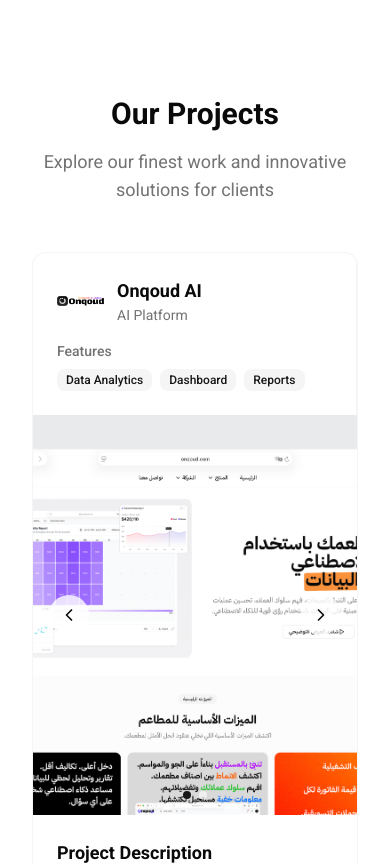
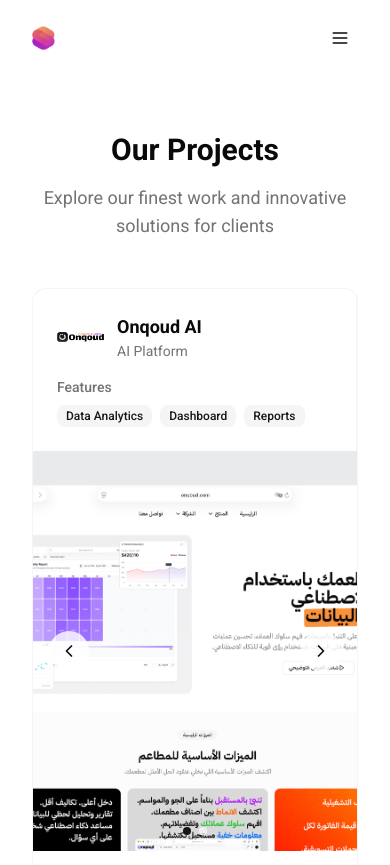
Before and after one commit to anashamad9/temp-project, a Next.js app: page /projects in a window 390 px wide. Shown: the top 865 px of the page. Built offline with nearby package versions, Linux system fonts and the light colour scheme.

Commit message:
Update navbar.tsx

```diff
--- a/components/navbar.tsx
+++ b/components/navbar.tsx
@@ -2,7 +2,7 @@
 
 import { LanguageToggle } from "./language-toggle";
 import Image from "next/image";
-import { useEffect, useState } from "react";
+import { useState } from "react";
 import { Menu, X } from "lucide-react";
 import Link from "next/link";
 
@@ -15,18 +15,34 @@ interface NavbarProps {
 
 export function Navbar({ language, onLanguageChange }: NavbarProps) {
   const [isMobileMenuOpen, setIsMobileMenuOpen] = useState(false);
-  const BP = process.env.NEXT_PUBLIC_BASE_PATH ?? ""; // "/temp-project" in prod
+
+  // basePath from next.config.mjs (empty locally, '/temp-project' in prod)
+  const BP = process.env.NEXT_PUBLIC_BASE_PATH ?? "";
 
   const content = {
-    en: { company: "Founders Lab", referral: "Make Money", projects: "Projects", services: "Services", contact: "Contact" },
-    ar: { company: "فاوندرز لاب", referral: "اربح المال", projects: "المشاريع", services: "الخدمات", contact: "تواصل" },
+    en: {
+      company: "Founders Lab",
+      referral: "Make Money",
+      projects: "Projects",
+      services: "Services",
+      contact: "Contact",
+    },
+    ar: {
+      company: "فاوندرز لاب",
+      referral: "اربح المال",
+      projects: "المشاريع",
+      services: "الخدمات",
+      contact: "تواصل",
+    },
   };
 
-  const logoSrc = "/FoundersLab.png"; // Next will prepend basePath automatically
+  const logoSrc = "/FoundersLab.png"; // must be in /public
 
   const scrollToServices = () => {
-    // If not on home, navigate to home#services-section with basePath
-    const isHome = window.location.pathname === `${BP}/` || window.location.pathname === `${BP}`;
+    const isHome =
+      window.location.pathname === `${BP}/` ||
+      window.location.pathname === `${BP}`;
+
     if (!isHome) {
       window.location.href = `${BP}/#services-section`;
       return;
@@ -39,46 +55,168 @@ export function Navbar({ language, onLanguageChange }: NavbarProps) {
   return (
     <div className="sticky top-3 z-50 w-full py-2">
       <div className="mx-auto max-w-screen-xl px-4 sm:px-6 lg:px-8">
-        {/* Desktop */}
+        {/* Desktop Navbar */}
         <div className="hidden md:flex">
           <nav className="w-full max-w-screen-xl mx-auto rounded-xl border bg-background px-4 py-2 border-zinc-200">
             <div className="flex w-full items-center justify-between gap-4">
               <div className="shrink-0">
                 <Link href={`${BP}/`}>
-                  <Image src={logoSrc} alt={content[language].company} width={120} height={28} className="w-auto h-6 cursor-pointer" />
+                  <Image
+                    src={logoSrc}
+                    alt={content[language].company}
+                    width={120}
+                    height={28}
+                    className="w-auto h-6 cursor-pointer"
+                  />
                 </Link>
               </div>
 
               <div className="flex items-center gap-2 lg:gap-4 flex-1 justify-center">
-                <Link href={`${BP}/make-money?lang=${language}`} className="px-3 py-2 hover:text-foreground transition-colors">
-                  <span className={`text-sm font-medium text-black ${language === "ar" ? "font-arabic" : "font-english"}`}>
+                <Link
+                  href={`${BP}/make-money?lang=${language}`}
+                  className="px-3 py-2 hover:text-foreground transition-colors"
+                >
+                  <span
+                    className={`text-sm font-medium text-black ${
+                      language === "ar" ? "font-arabic" : "font-english"
+                    }`}
+                  >
                     {content[language].referral}
                   </span>
                 </Link>
-                <Link href={`${BP}/projects?lang=${language}`} className="px-3 py-2 hover:text-foreground transition-colors">
-                  <span className={`text-sm font-medium text-black ${language === "ar" ? "font-arabic" : "font-english"}`}>
+                <Link
+                  href={`${BP}/projects?lang=${language}`}
+                  className="px-3 py-2 hover:text-foreground transition-colors"
+                >
+                  <span
+                    className={`text-sm font-medium text-black ${
+                      language === "ar" ? "font-arabic" : "font-english"
+                    }`}
+                  >
                     {content[language].projects}
                   </span>
                 </Link>
-                <button onClick={scrollToServices} className={`px-3 py-2 hover:text-foreground transition-colors text-sm font-medium text-black ${language === "ar" ? "font-arabic" : "font-english"}`}>
+                <button
+                  onClick={scrollToServices}
+                  className={`px-3 py-2 hover:text-foreground transition-colors text-sm font-medium text-black ${
+                    language === "ar" ? "font-arabic" : "font-english"
+                  }`}
+                >
                   {content[language].services}
                 </button>
-                <Link href={`${BP}/contact?lang=${language}`} className="px-3 py-2 hover:text-foreground transition-colors">
-                  <span className={`text-sm font-medium text-black ${language === "ar" ? "font-arabic" : "font-english"}`}>
+                <Link
+                  href={`${BP}/contact?lang=${language}`}
+                  className="px-3 py-2 hover:text-foreground transition-colors"
+                >
+                  <span
+                    className={`text-sm font-medium text-black ${
+                      language === "ar" ? "font-arabic" : "font-english"
+                    }`}
+                  >
                     {content[language].contact}
                   </span>
                 </Link>
               </div>
 
               <div className="shrink-0">
-                <LanguageToggle onLanguageChange={onLanguageChange} currentLanguage={language} />
+                <LanguageToggle
+                  onLanguageChange={onLanguageChange}
+                  currentLanguage={language}
+                />
               </div>
             </div>
           </nav>
         </div>
 
-        {/* Mobile ... keep same, but use `${BP}/...` in hrefs too */}
-        {/* ... update Links in the mobile menu the same way as above */}
+        {/* Mobile Navbar */}
+        <div className="md:hidden">
+          <div className="flex items-center justify-between px-4">
+            <Link href={`${BP}/`}>
+              <Image
+                src={logoSrc}
+                alt={content[language].company}
+                width={100}
+                height={24}
+                className="w-auto h-6 cursor-pointer"
+              />
+            </Link>
+
+            <button
+              onClick={() => setIsMobileMenuOpen(!isMobileMenuOpen)}
+              className="p-2 rounded-lg hover:bg-accent transition-colors"
+              aria-label="Toggle menu"
+            >
+              {isMobileMenuOpen ? <X className="h-5 w-5" /> : <Menu className="h-5 w-5" />}
+            </button>
+          </div>
+
+          {isMobileMenuOpen && (
+            <div className="mt-4 mx-4 rounded-xl border border-border/40 bg-background shadow-md">
+              <div className="p-4 space-y-2">
+                <Link
+                  href={`${BP}/make-money?lang=${language}`}
+                  className="block w-full py-3 px-2 rounded-lg hover:bg-accent transition-colors"
+                  onClick={() => setIsMobileMenuOpen(false)}
+                >
+                  <span
+                    className={`text-base font-medium text-muted-foreground hover:text-foreground transition-colors ${
+                      language === "ar" ? "font-arabic text-right" : "font-english"
+                    }`}
+                  >
+                    {content[language].referral}
+                  </span>
+                </Link>
+                <Link
+                  href={`${BP}/projects?lang=${language}`}
+                  className="block w-full py-3 px-2 rounded-lg hover:bg-accent transition-colors"
+                  onClick={() => setIsMobileMenuOpen(false)}
+                >
+                  <span
+                    className={`text-base font-medium text-muted-foreground hover:text-foreground transition-colors ${
+                      language === "ar" ? "font-arabic text-right" : "font-english"
+                    }`}
+                  >
+                    {content[language].projects}
+                  </span>
+                </Link>
+                <button
+                  onClick={scrollToServices}
+                  className={`block w-full text-left py-3 px-2 rounded-lg hover:bg-accent transition-colors text-base font-medium text-muted-foreground hover:text-foreground ${
+                    language === "ar" ? "font-arabic text-right" : "font-english"
+                  }`}
+                >
+                  {content[language].services}
+                </button>
+                <Link
+                  href={`${BP}/contact?lang=${language}`}
+                  className="block w-full py-3 px-2 rounded-lg hover:bg-accent transition-colors"
+                  onClick={() => setIsMobileMenuOpen(false)}
+                >
+                  <span
+                    className={`text-base font-medium text-muted-foreground hover:text-foreground transition-colors ${
+                      language === "ar" ? "font-arabic text-right" : "font-english"
+                    }`}
+                  >
+                    {content[language].contact}
+                  </span>
+                </Link>
+
+                <div className="pt-4 border-t border-border/40">
+                  <div
+                    className={`flex items-center gap-3 ${
+                      language === "ar" ? "justify-end" : "justify-start"
+                    }`}
+                  >
+                    <LanguageToggle
+                      onLanguageChange={onLanguageChange}
+                      currentLanguage={language}
+                    />
+                  </div>
+                </div>
+              </div>
+            </div>
+          )}
+        </div>
       </div>
     </div>
   );
```
